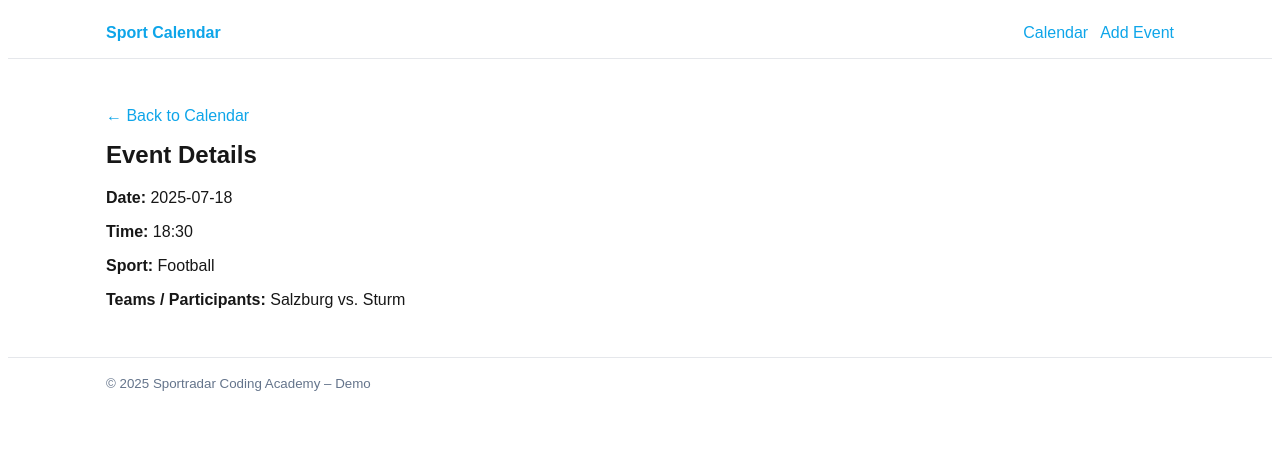
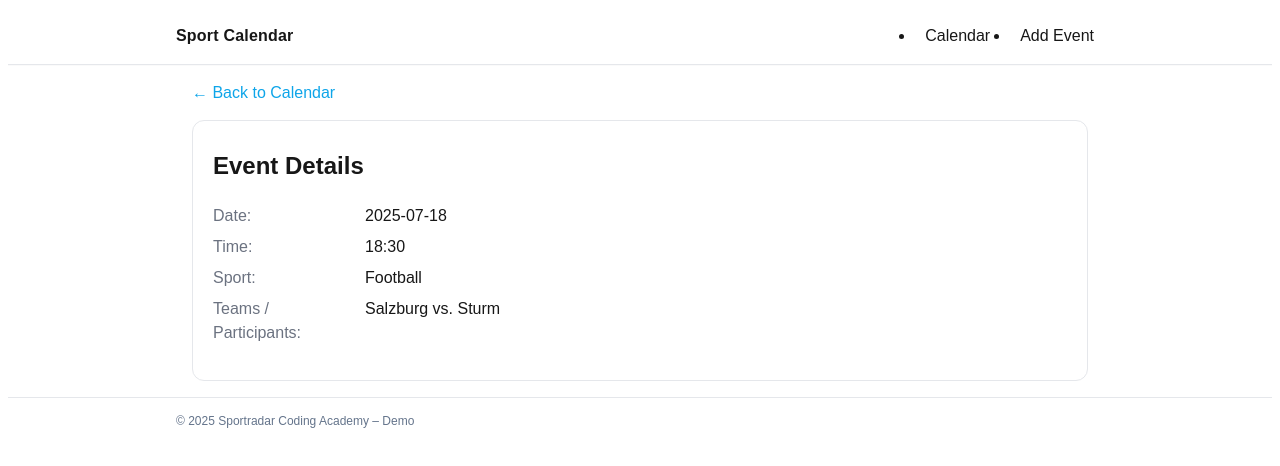
Before and after one commit to denis-1989/sportradar-coding-academy-2026, a Next.js app: page /event/2025-07-18/0 in a window 1280 px wide. Shown: the top 466 px of the page. Built offline with nearby package versions, Linux system fonts and the light colour scheme.

Commit message:
Add: style event detail page with simple card

```diff
--- a/app/components/Header.js
+++ b/app/components/Header.js
@@ -1,20 +1,41 @@
+'use client';
+
+import Link from 'next/link';
+import { usePathname } from 'next/navigation';
+
 export default function Header() {
+  const pathname = usePathname();
+
+  function isActive(href) {
+    return pathname === href || pathname.startsWith(href + '/');
+  }
+
   return (
-    <header className="site-header">
+    <header className="site-header" role="banner">
       <div className="container row space-between">
-        <a href="/" aria-label="Go to calendar home">
-          <strong>Sport Calendar</strong>
-        </a>
+        <Link href="/" className="brand">
+          Sport Calendar
+        </Link>
 
-        <nav aria-label="Main navigation">
-          <div className="row">
-            <a href="/" data-test-id="nav-calendar">
-              Calendar
-            </a>
-            <a href="/add" data-test-id="nav-add">
-              Add Event
-            </a>
-          </div>
+        <nav aria-label="Main">
+          <ul className="nav">
+            <li>
+              <Link
+                href="/"
+                className={`nav-link ${isActive('/') ? 'active' : ''}`}
+              >
+                Calendar
+              </Link>
+            </li>
+            <li>
+              <Link
+                href="/add"
+                className={`nav-link ${isActive('/add') ? 'active' : ''}`}
+              >
+                Add Event
+              </Link>
+            </li>
+          </ul>
         </nav>
       </div>
     </header>
--- a/app/event/[date]/[i]/page.js
+++ b/app/event/[date]/[i]/page.js
@@ -26,26 +26,32 @@ export default async function EventDetailPage({ params }) {
   }
 
   return (
-    <section>
-      <p>
-        <a href="/">← Back to Calendar</a>
-      </p>
-      <h1 className="mt-2">Event Details</h1>
-      <div className="mt-2">
-        <p>
-          <strong>Date:</strong> {ev.date}
-        </p>
-        {ev.time && (
-          <p>
-            <strong>Time:</strong> {ev.time}
-          </p>
-        )}
-        <p>
-          <strong>Sport:</strong> {ev.sport}
-        </p>
-        <p>
-          <strong>Teams / Participants:</strong> {ev.teams}
-        </p>
+    <section className="container">
+      <a href="/" className="back-link">
+        ← Back to Calendar
+      </a>
+
+      <div className="card">
+        <h1 className="mt-2">Event Details</h1>
+
+        {/* semantic list for labels and values */}
+        <dl className="event-meta">
+          <dt>Date:</dt>
+          <dd>{ev.date}</dd>
+
+          {ev.time && (
+            <>
+              <dt>Time:</dt>
+              <dd>{ev.time}</dd>
+            </>
+          )}
+
+          <dt>Sport:</dt>
+          <dd>{ev.sport}</dd>
+
+          <dt>Teams / Participants:</dt>
+          <dd>{ev.teams}</dd>
+        </dl>
       </div>
     </section>
   );
--- a/app/globals.scss
+++ b/app/globals.scss
@@ -5,12 +5,18 @@
 :root {
   --background: #ffffff;
   --foreground: #171717;
+  --border: #e5e7eb;
+  --muted: #64748b;
+  --link: #0ea5e9;
 }
 
 @media (prefers-color-scheme: dark) {
   :root {
     --background: #0a0a0a;
     --foreground: #ededed;
+    --border: #2a2a2a;
+    --muted: #9aa3af;
+    --link: #38bdf8;
   }
 }
 
@@ -26,11 +32,15 @@ body {
   font-family: Arial, Helvetica, sans-serif;
   -webkit-font-smoothing: antialiased;
   -moz-osx-font-smoothing: grayscale;
+  line-height: 1.45;
 }
 
 a {
-  color: inherit;
+  color: var(--link);
   text-decoration: none;
+}
+a:hover {
+  text-decoration: underline;
 }
 
 @media (prefers-color-scheme: dark) {
@@ -39,13 +49,11 @@ a {
   }
 }
 
-/* Layout helpers and global utilities */
-
 .container {
   width: 100%;
-  max-width: 1100px;
+  max-width: 960px;
   margin: 0 auto;
-  padding: 1rem;
+  padding: 0 16px;
 }
 
 .row {
@@ -53,37 +61,100 @@ a {
   align-items: center;
   gap: 0.75rem;
 }
-
 .space-between {
   justify-content: space-between;
 }
-
 .mt-2 {
   margin-top: 0.5rem;
 }
-
 .mt-4 {
   margin-top: 1rem;
 }
 
 .site-header {
-  border-bottom: 1px solid #e5e7eb;
+  position: sticky;
+  top: 0;
+  z-index: 10;
   background: #fff;
+  border-bottom: 1px solid var(--border);
+
+  box-shadow: 0 1px 0 rgba(0, 0, 0, 0.02);
+}
+
+.site-header .container {
+  display: flex;
+  align-items: center;
+  justify-content: space-between;
+  height: 56px;
+  padding: 0 16px;
+}
+
+.brand {
+  font-weight: 700;
+  letter-spacing: 0.2px;
+  color: inherit;
+}
+
+.nav {
+  display: flex;
+  gap: 10px;
+}
+.nav a {
+  color: var(--foreground);
+  text-decoration: none;
+  padding: 6px 10px;
+  border-radius: 8px;
+}
+.nav a:hover,
+.nav a:focus {
+  background: rgba(2, 132, 199, 0.08);
+  text-decoration: none;
 }
 
 .site-footer {
-  border-top: 1px solid #e5e7eb;
-  color: #64748b;
+  border-top: 1px solid var(--border);
+  color: var(--muted);
   background: #fff;
+  padding: 12px 0;
+  font-size: 0.9rem;
 }
 
-a {
-  color: #0ea5e9;
-  text-decoration: none;
+.card {
+  background: #fff;
+  border: 1px solid var(--border);
+  border-radius: 12px;
+  padding: 20px;
 }
 
-a:hover {
+.back-link {
+  display: inline-block;
+  color: var(--link);
+  text-decoration: none;
+  margin-bottom: 16px;
+}
+.back-link:hover,
+.back-link:focus {
   text-decoration: underline;
+}
+
+.event-meta {
+  display: grid;
+  grid-template-columns: 140px 1fr;
+  row-gap: 8px;
+  column-gap: 12px;
+  margin-top: 16px;
+}
+.event-meta dt {
+  color: #6b7280;
+}
+.event-meta dd {
+  margin: 0;
+}
+
+@media (max-width: 640px) {
+  .event-meta {
+    grid-template-columns: 1fr;
+  }
 }
 
 .day-number {
@@ -91,11 +162,12 @@ a:hover {
   display: block;
 }
 
-.event-dot {
-  width: 6px;
-  height: 6px;
-  border-radius: 50%;
-  background: #2563eb; /* blue dot */
-  margin: 4px auto 0;
-  display: block;
+.event-bar {
+  position: absolute;
+  left: 8px;
+  right: 8px;
+  bottom: 8px;
+  height: 4px;
+  border-radius: 9999px;
+  background: #2563eb;
 }
```
